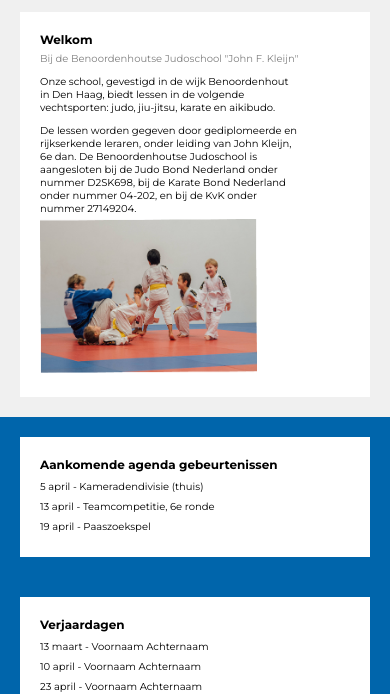
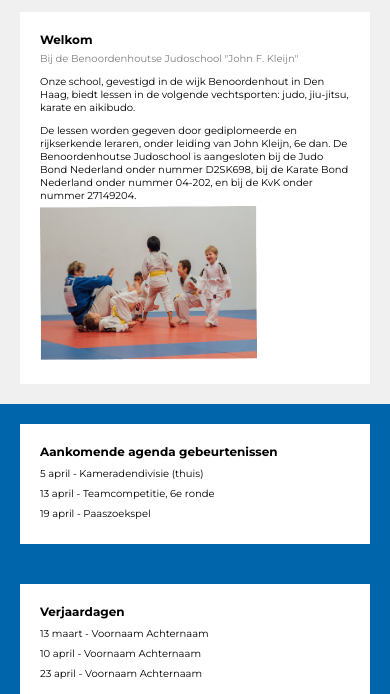
Before and after one commit to alissa-gr/PS2, a plain HTML site: page index.html in a window 390 px wide. Shown: the part 170-864 px from the top of the page. Drawn offline with Linux system fonts and the light colour scheme.

Commit message:
marge gefixt

```diff
--- a/style.css
+++ b/style.css
@@ -574,7 +574,7 @@ input {
     .welcome {
         flex-wrap: wrap;
     }
-    .welcometekst {
+    .welcome-text {
         margin-right: 0;
     }
     .welcome img {
```
